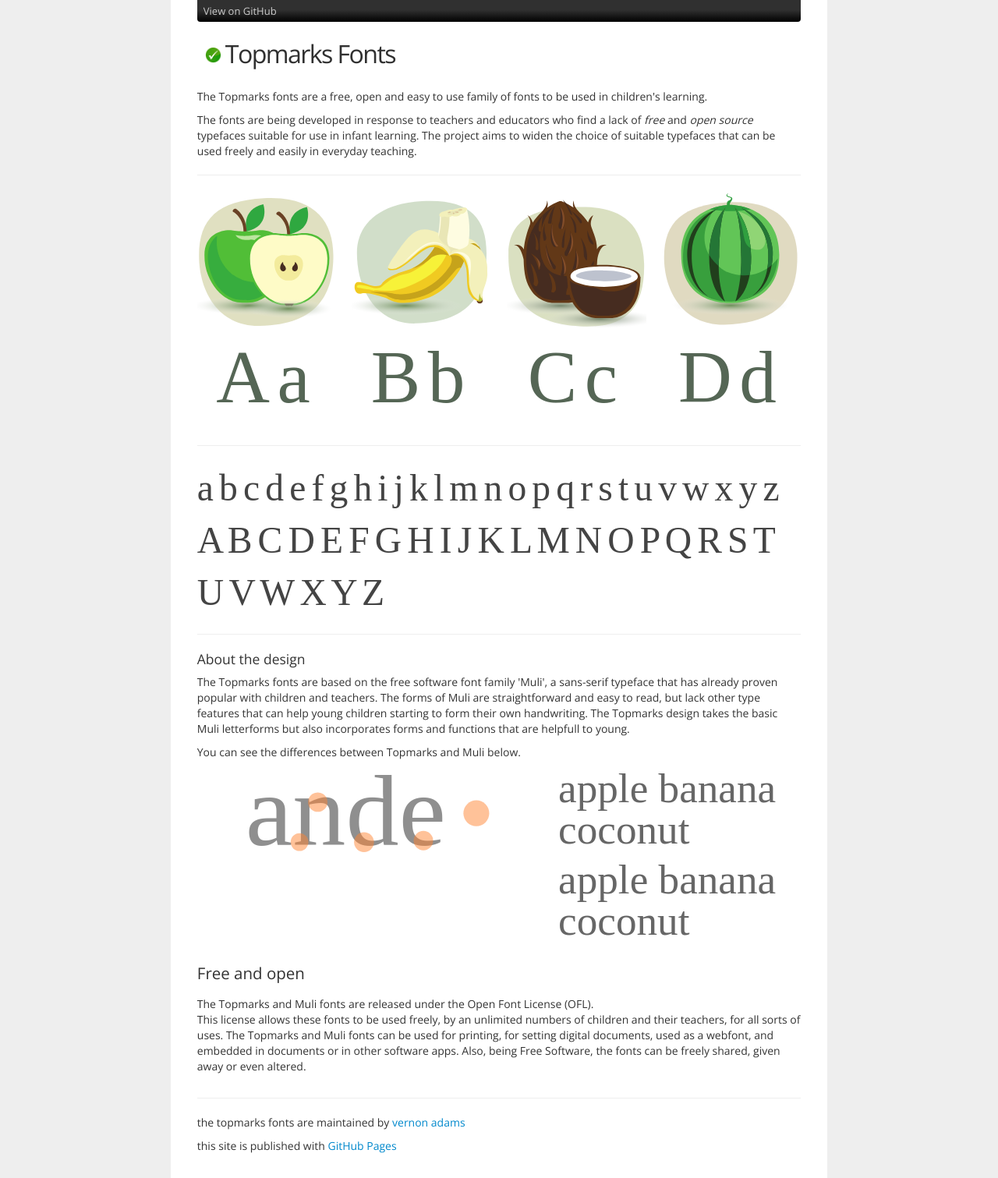
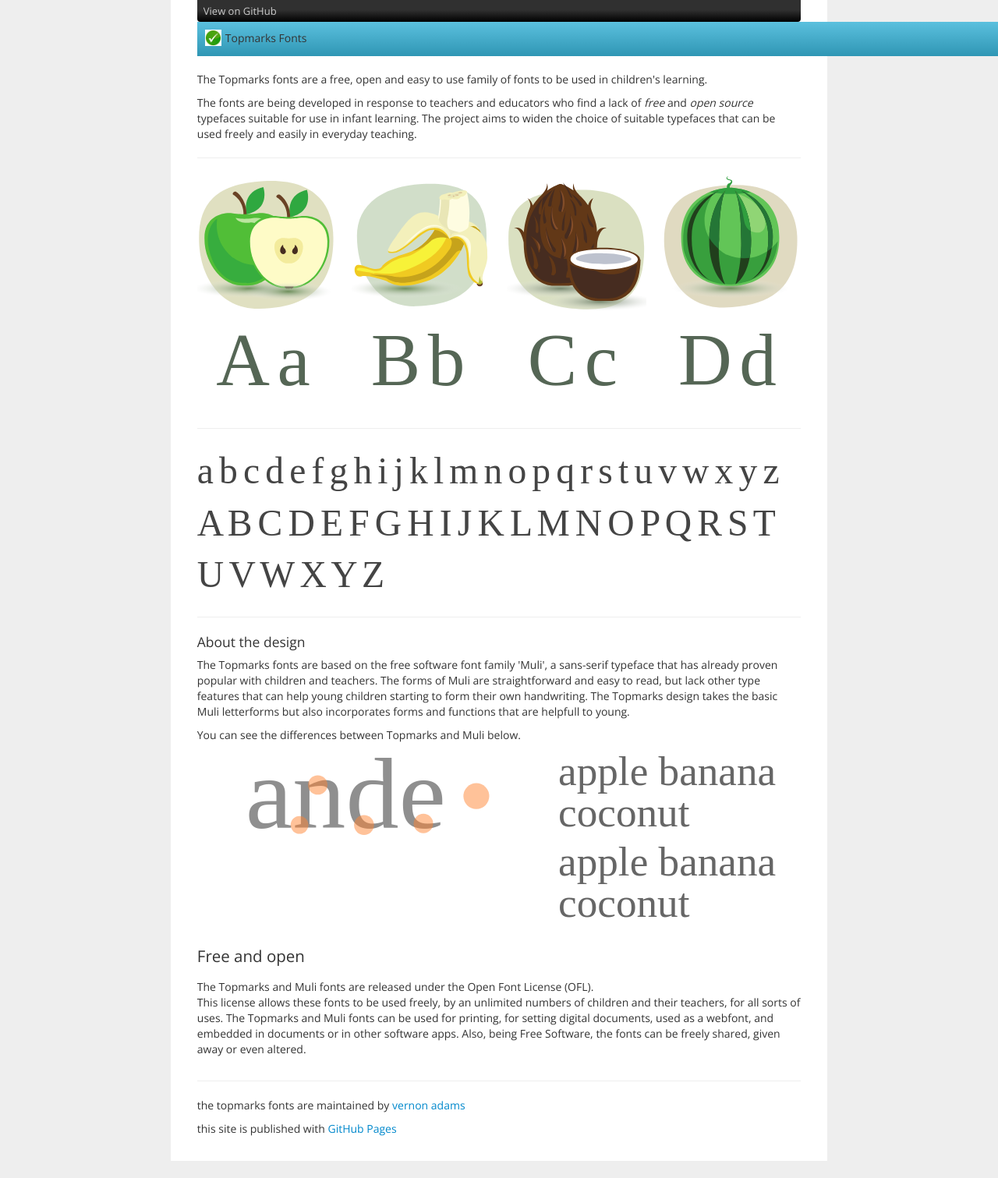
Before and after one commit to vernnobile/topmarks, a Jekyll site: the page built from index.html, in a window 1280 px wide. Shown: the whole page at 78% size. Built offline with Jekyll 4.4.1, drawn with Linux system fonts in a browser that asks for light colours; some web fonts are replaced; after the commit the page ends 1489 px from its top, so only the background shows below that.

Commit message:
Update stylesheet.css

```diff
--- a/stylesheets/stylesheet.css
+++ b/stylesheets/stylesheet.css
@@ -31,15 +31,17 @@
 }
 
 .navbar {
-  /*text-transform:lowercase;*/
-  font-family:'Open Sans';
-  margin-bottom: 0px;
-  overflow: visible;
-  color: #303030;
-  font-size: 2.3em;
-  margin-top: 21px;
-  font-weight: 300;
-  letter-spacing: -0.05em;
+background-color: #49AFCD;
+background-image: -moz-linear-gradient(top, #5BC0DE, #2F96B4);
+background-image: -webkit-gradient(linear, 0 0, 0 100%, from(#5BC0DE), to(#2F96B4));
+background-image: -webkit-linear-gradient(top, #5BC0DE, #2F96B4);
+background-image: -o-linear-gradient(top, #5BC0DE, #2F96B4);
+background-image: linear-gradient(to bottom, #5BC0DE, #2F96B4);
+background-repeat: repeat-x;
+filter: progid:DXImageTransform.Microsoft.gradient(startColorstr='#ff5bc0de', endColorstr='#ff2f96b4', GradientType=0);
+border-color: #2F96B4 #2F96B4 #1F6377;
+border-color: rgba(0, 0, 0, 0.1) rgba(0, 0, 0, 0.1) rgba(0, 0, 0, 0.25);
+filter: progid:DXImageTransform.Microsoft.gradient(enabled = false);
 }
 
 body .navbar-teal .navbar-inner,.navbar-teal .dropdown-menu li > a:hover, .navbar-teal .dropdown-menu li > a:focus, .navbar-teal .dropdown-submenu:hover > a,.navbar-teal .dropdown-menu .active > a, .navbar-teal .dropdown-menu .active > a:hover {
```
